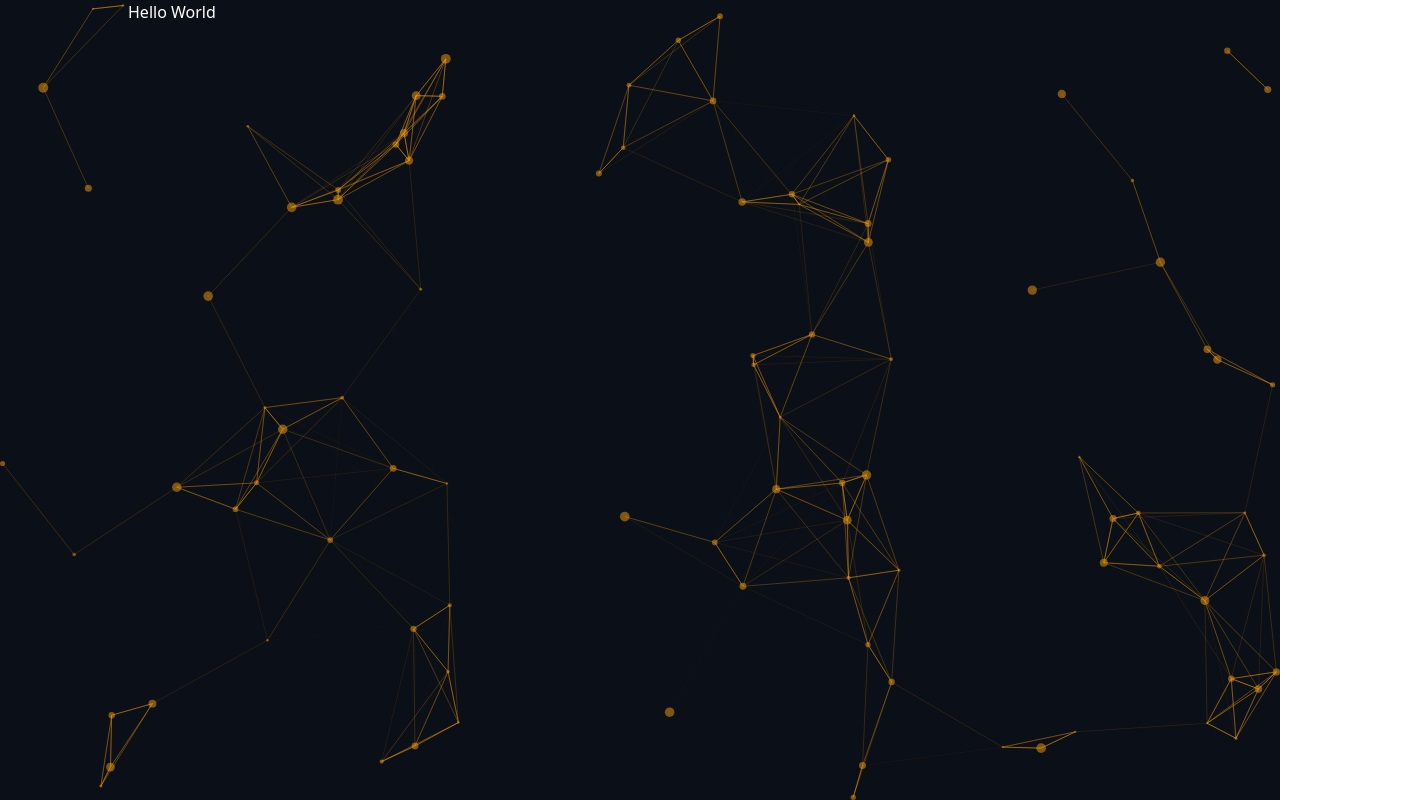
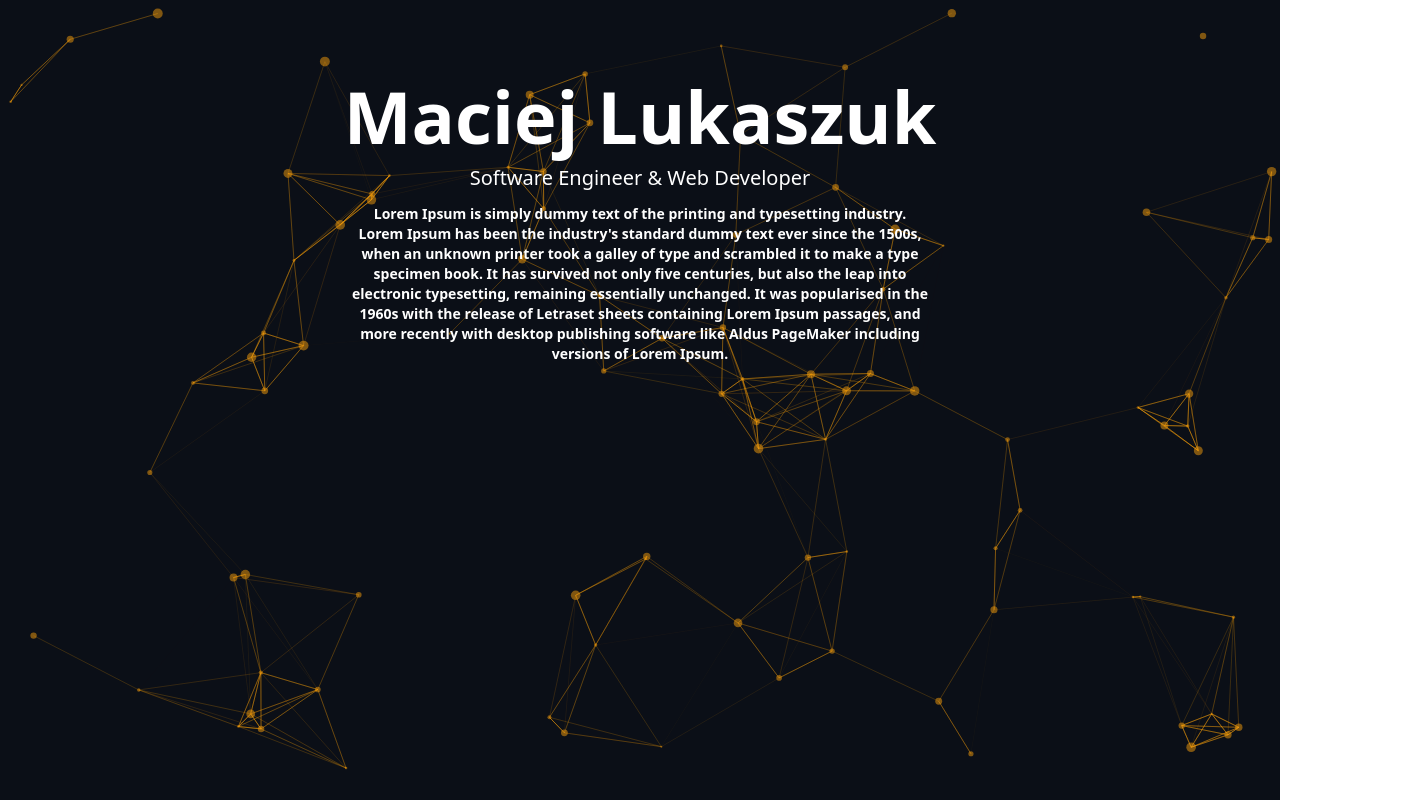
Before and after one commit to raj3k/portfolio, a React (Vite) app: page / in a window 1280 px wide. Shown: the whole page, 1408 px wide, since content can reach past the window. Built offline with nearby package versions, Linux system fonts and the light colour scheme.

Commit message:
add initial Introduction component

```diff
--- a/src/App.tsx
+++ b/src/App.tsx
@@ -1,11 +1,14 @@
 import Background from "./components/Background";
+import Introduction from "./components/Introduction";
 
 function App() {
 
   return (
-    <main className="max-w-5xl w-11/12 mx-auto">
+    <main>
       <Background />
-      <h1 style={{color: "white"}}>Hello World</h1>
+      <div className="max-w-5xl w-11/12 mx-auto">
+        <Introduction />
+      </div>
     </main>
   )
 }
--- a/src/components/Introduction.tsx
+++ b/src/components/Introduction.tsx
@@ -0,0 +1,15 @@
+import React from "react";
+
+const Introduction = () => {
+  return (
+    <section>
+      <div className="flex items-center justify-center flex-col text-center pt-20 pb-6">
+        <p className="text-4xl md:text-7xl text-white mb-1 md:mb-3 font-bold">Maciej Lukaszuk</p>
+        <p className="text-base md:text-xl mb-3 text-white font-medium">Software Engineer & Web Developer</p>
+        <p className="text-sm max-w-xl mb-6 text-white font-bold">Lorem Ipsum is simply dummy text of the printing and typesetting industry. Lorem Ipsum has been the industry's standard dummy text ever since the 1500s, when an unknown printer took a galley of type and scrambled it to make a type specimen book. It has survived not only five centuries, but also the leap into electronic typesetting, remaining essentially unchanged. It was popularised in the 1960s with the release of Letraset sheets containing Lorem Ipsum passages, and more recently with desktop publishing software like Aldus PageMaker including versions of Lorem Ipsum.</p>
+      </div>
+    </section>
+  )
+}
+
+export default Introduction;
```
